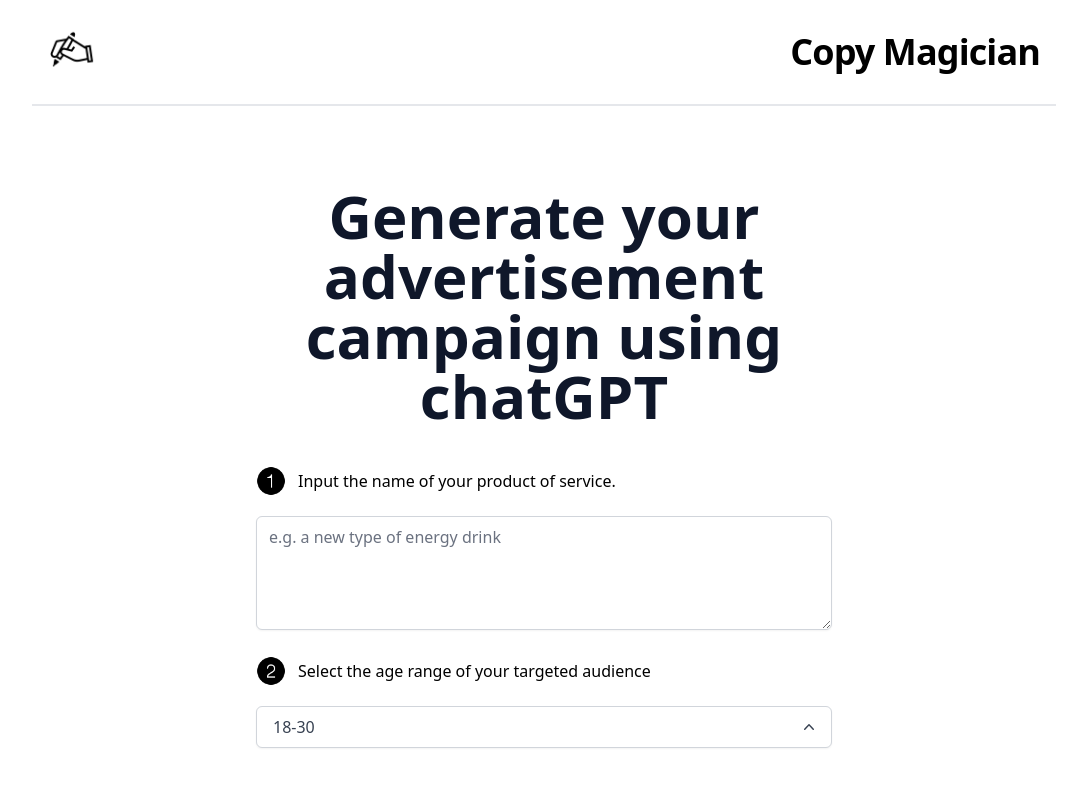
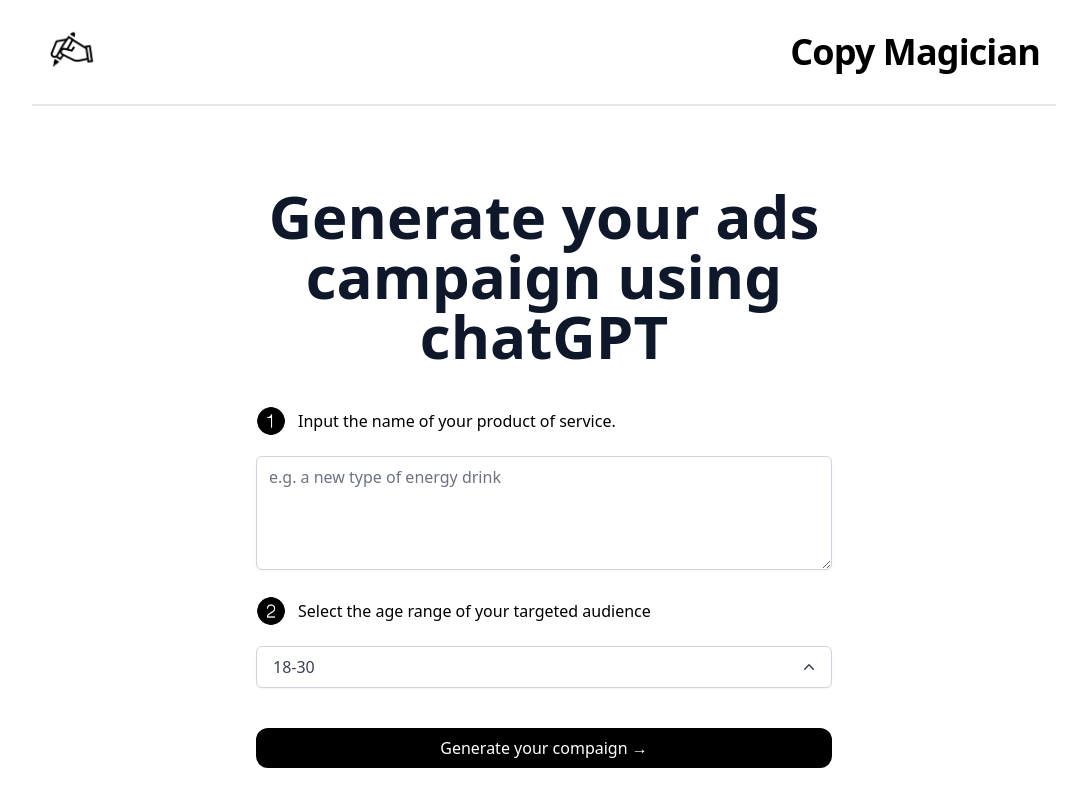
Before and after one commit to jinjunliu/copymagician-demo, a Next.js app: page / in a window 1280 px wide. Shown: the top 786 px of the page, without its empty margins (96-1183 px from the left). Built offline with nearby package versions, Linux system fonts and the light colour scheme.

Commit message:
Update index.tsx

```diff
--- a/pages/index.tsx
+++ b/pages/index.tsx
@@ -75,7 +75,7 @@
       <Header />
       <main className="flex flex-1 w-full flex-col items-center justify-center text-center px-4 mt-12 sm:mt-20">
         <h1 className="sm:text-6xl text-4xl max-w-[708px] font-bold text-slate-900">
-          Generate your advertisement campaign using chatGPT
+          Generate your ads campaign using chatGPT
         </h1>
         <div className="max-w-xl w-full">
           <div className="flex mt-10 items-center space-x-3">
@@ -138,7 +138,7 @@
                   className="sm:text-4xl text-3xl font-bold text-slate-900 mx-auto"
                   ref={productRef}
                 >
-                  Your generated advertisement campaign
+                  Your generated advertisement campaign.
                 </h2>
               </div>
               <div className="space-y-8 flex flex-col items-center justify-center max-w-xl mx-auto">
```
